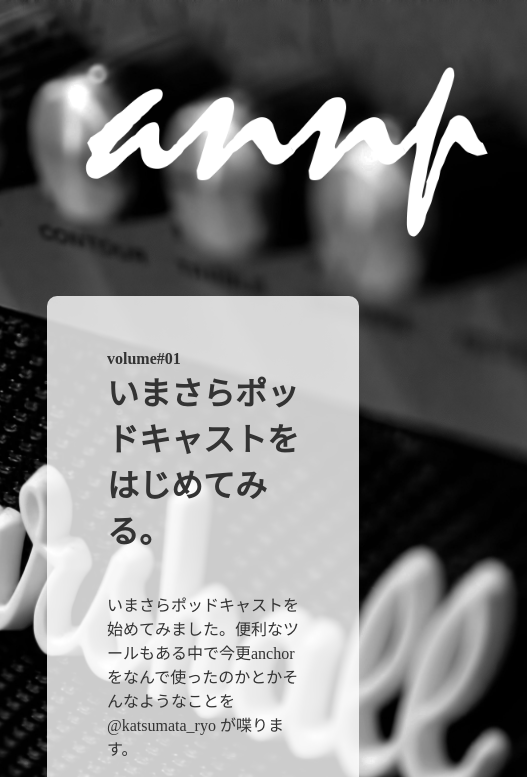
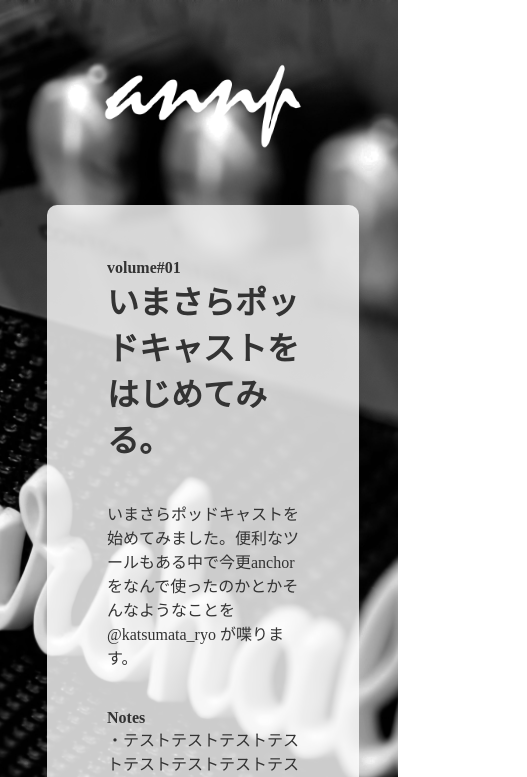
Before and after one commit to annpjp/annpjp.github.io, a plain HTML site: page docs/index.html in a window 390 px wide. Shown: the top 777 px of the page, 527 px wide, since content can reach past the window. Drawn offline with Linux system fonts and the light colour scheme.

Commit message:
画像サイズロジックを修正

```diff
--- a/docs/index.html
+++ b/docs/index.html
@@ -10,7 +10,7 @@
 
 <body>
     <div class="page">
-        <h1 class="title"><img src="/images/logo.png" style="width:480px;" alt=""></h1>
+        <h1 class="title"><img src="/images/logo.png" class="siteTitle" alt=""></h1>
 
         <section class="section">
             <div class="container">
--- a/sass/style.scss
+++ b/sass/style.scss
@@ -25,7 +25,7 @@ body {
         margin: 0 auto;
     }
     img.siteTitle {
-        width:240px;
+        width:60vw;
     }
 
 }
```
Also changed, not shown: docs/style.css, 2 other files.
